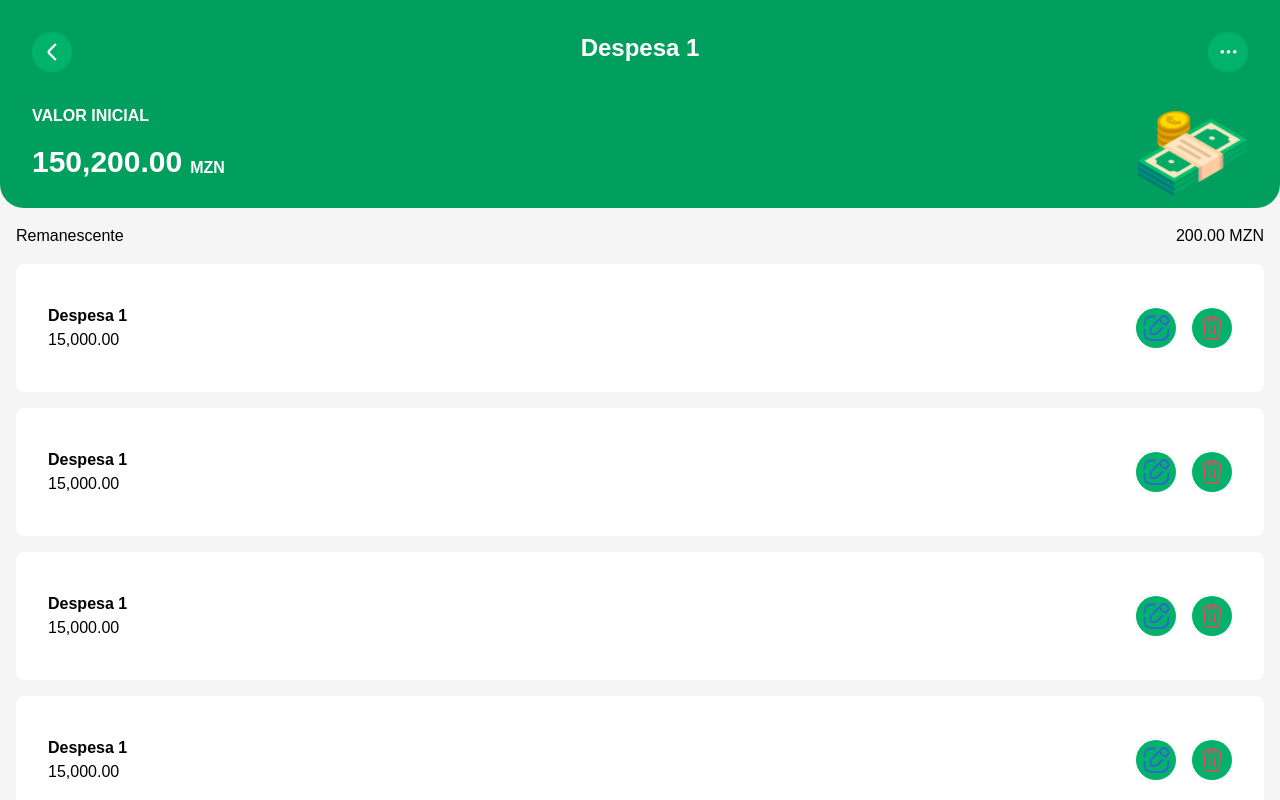
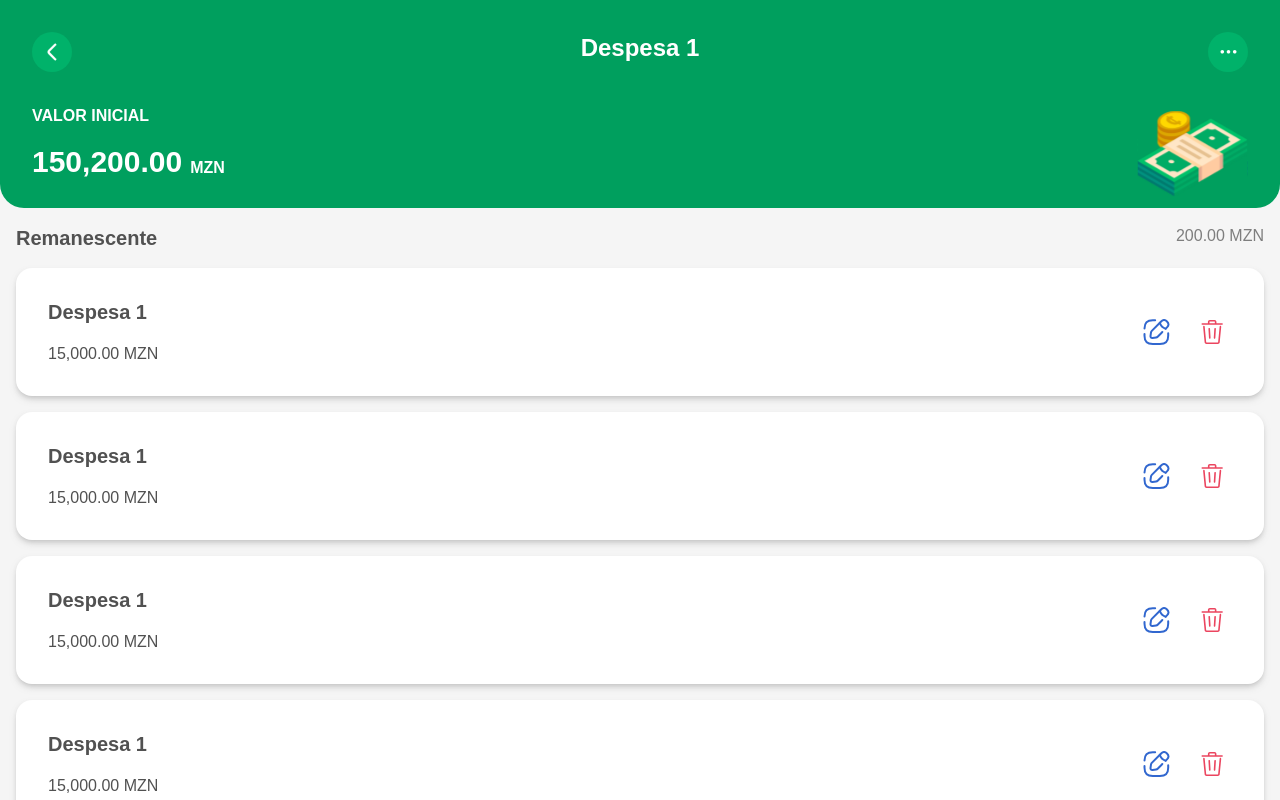
Before and after one commit to FirminoMassango/mettical, a React (Vite) app: page / in a window 1280 px wide. Shown: the top 800 px of the page. Built offline with nearby package versions, Linux system fonts and the light colour scheme.

Commit message:
feat: add some props and conditional rendering

```diff
--- a/src/App.tsx
+++ b/src/App.tsx
@@ -4,10 +4,10 @@ import Card from './components/Card'
 function App() {
   return (
     <>
-      <Header title="Despesa 1" budget="150,200.00" />
+      <Header title="Despesa 1" budget="150,200.00" main/>
       <div className='flex justify-between m-4'>
-        <span>Remanescente</span>
-        <span>200.00 MZN</span>
+        <span className='text-xl text-secondary-300 font-semibold'>Remanescente</span>
+        <span className='text-secondary-200'>200.00 MZN</span>
       </div>
       <Card/>
       <Card/>
--- a/src/components/Button.tsx
+++ b/src/components/Button.tsx
@@ -2,11 +2,15 @@ import Icon from "./Icon"
 
 interface ButtonProps {
     icon: string;
+    fill?: boolean;
 }
 export default function Button(props: ButtonProps){
+
+    const background_color = props.fill ? "bg-primary-100" : ""
+
     return (
         <>
-            <button className="grid h-10 w-10 bg-primary-100 place-content-center rounded-full hover:bg-secondary-100">
+            <button className={ `grid h-10 w-10 place-content-center rounded-full hover:bg-secondary-100/50 ${ background_color }` }>
                 <Icon name={props.icon}/>
             </button>
         </>
--- a/src/components/Card.tsx
+++ b/src/components/Card.tsx
@@ -2,10 +2,10 @@ import Button from "./Button";
 
 export default function Card() {
     return (
-            <div className="flex items-center justify-between h-32 mx-4 my-4 p-8 bg-white rounded-lg">
+            <div className="flex items-center justify-between h-32 mx-4 my-4 p-8 bg-white rounded-2xl shadow-md shadow-secondary-100/50">
                 <div>
-                    <h1 className="font-semibold">Despesa 1</h1>
-                    <p className="font-base">15,000.00</p>
+                    <h1 className="text-xl text-secondary-300 font-semibold mb-4">Despesa 1</h1>
+                    <p className="text-base text-secondary-300 font-base">15,000.00 MZN</p>
                 </div>
                 <div className="flex">
                     <Button icon="edit"/>
--- a/src/components/Header.tsx
+++ b/src/components/Header.tsx
@@ -4,15 +4,16 @@ import moneyIcon from "../assets/icons/money.svg"
 interface HeaderProps {
     title: string,
     budget: string
+    main?: boolean
 }
 
 export default function Header(props: HeaderProps){
     return (
             <div className="h-52 bg-primary-200 rounded-b-3xl p-8 text-white ">
                 <div className="flex justify-between">
-                    <Button icon="arrow_left"/>
+                    { props.main && <Button icon="arrow_left" fill/> }
                     <h1 className="text-2xl font-bold">{ props.title }</h1>
-                    <Button icon="more"/>
+                    <Button icon="more" fill />
                 </div>
                 <div className="flex justify-between my-8">
                     <div className="">
```
